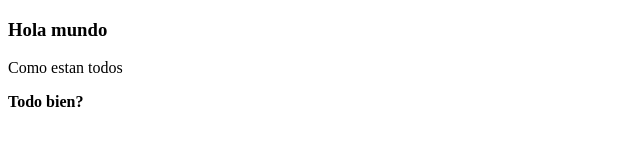
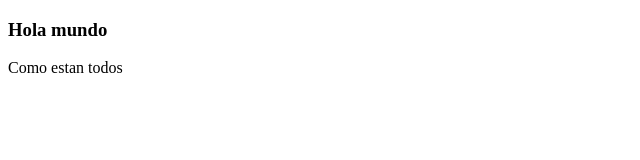
Before and after one commit to FranciscoGXX/Prueba, a plain HTML site: page index.html in a window 1280 px wide. Shown: the full height of the page, 0-640 px from the left. Drawn offline with Linux system fonts and the light colour scheme.

```diff
--- a/index.html
+++ b/index.html
@@ -9,6 +9,6 @@
 <body>
     <h3>Hola mundo</h3>
     <p>Como estan todos</p>
-    <b>Todo bien?</b>
+
 </body>
 </html>
```
Also changed, not shown: 1 other file.
